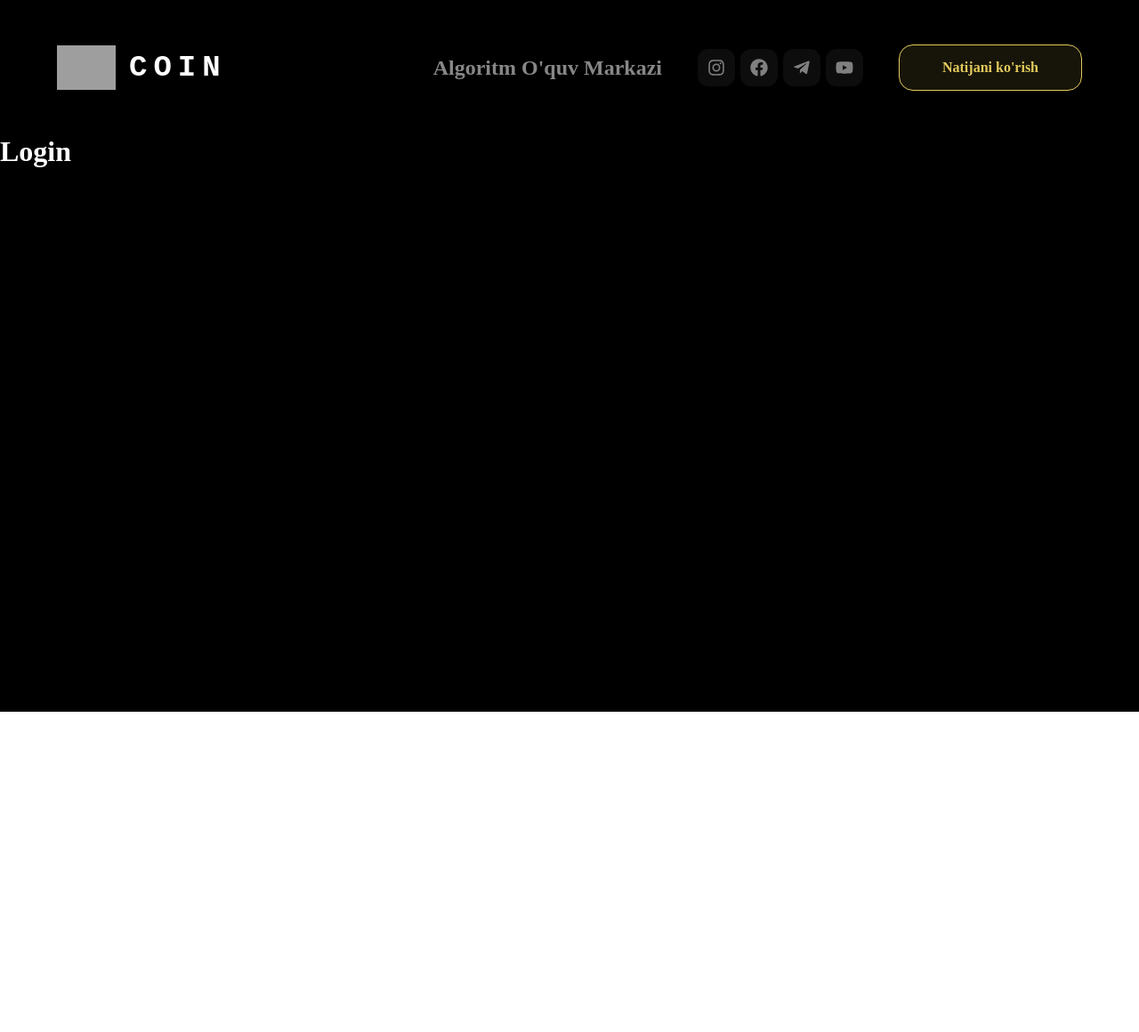
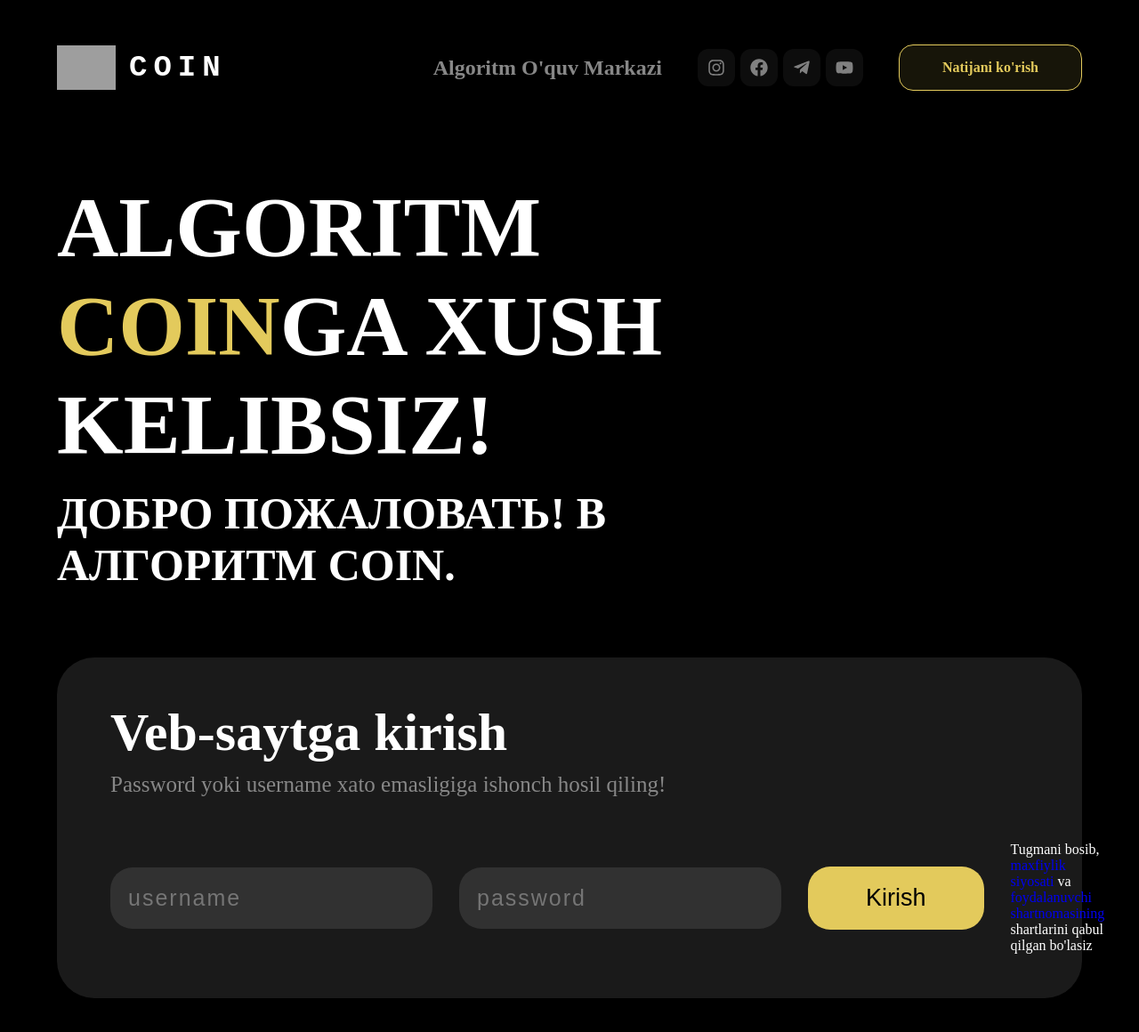
Before and after one commit to azimjonking/algoritmcoin, a React (Create React App) app: page / in a window 1280 px wide. Shown: the top 1160 px of the page at 89% size. Before the commit the page ends 800 px from the top, so only its background shows below. Built offline with nearby package versions, Linux system fonts and the light colour scheme; grey boxes are pictures that could not be loaded.

Commit message:
login page is started

```diff
--- a/src/App.css
+++ b/src/App.css
@@ -9,3 +9,29 @@
   width: 90%;
   margin: 0 auto;
 }
+
+.section-title {
+  font-size: var(--biggest-fs);
+  color: var(--text-color);
+  font-weight: 900;
+}
+
+.section-title span {
+  color: var(--main-color);
+}
+
+.section-subtitle {
+  margin-top: 15px;
+  font-size: var(--big-fs);
+  color: var(--text-color);
+  font-weight: 700;
+}
+
+.btn {
+  padding: 20px 65px;
+  text-align: center;
+  border-radius: 25px;
+  background: var(--main-color);
+  font-size: 27px;
+  color: #000;
+}
--- a/src/App.js
+++ b/src/App.js
@@ -8,11 +8,10 @@ import Admin from "./routes/admin/Admin";
 
 function App() {
   // const [isLogin, setIsLogin] = useState(false);
-
+  let isLogin = false;
   return (
     <div className="App">
-      {/* <Header isLogin={isLogin} /> */}
-      <Header />
+      <Header isLogin={isLogin} />
       <Routes>
         <Route path="/admin" element={<Admin />} />
         <Route path="/" element={<Login />} />
--- a/src/components/header/Header.css
+++ b/src/components/header/Header.css
@@ -1,10 +1,15 @@
 header {
-  padding-top: 50px;
-  padding-bottom: 50px;
+  width: 100%;
+  padding: 50px 5%;
   display: flex;
   align-items: center;
   justify-content: flex-end;
   gap: 40px;
+  position: fixed;
+  top: 0;
+  left: 0;
+  background: #000;
+  z-index: 10;
 }
 
 header .logo {
@@ -24,12 +29,14 @@ header .logo span {
   font-weight: 900;
   letter-spacing: 7px;
   font-family: monospace;
+  user-select: none;
 }
 
 header .edu-name {
   font-size: 24px;
   font-weight: 600;
   color: var(--primary-color);
+  user-select: none;
 }
 
 header .result {
--- a/src/components/header/Header.jsx
+++ b/src/components/header/Header.jsx
@@ -5,7 +5,7 @@ import Navbar from "../navbar/Navbar";
 
 const Header = ({ isLogin }) => {
   return (
-    <header className="container">
+    <header>
       <Link to="/" className="logo">
         <img src="./assets/logo.png" alt="Algoritm" />
         <span>COIN</span>
@@ -20,9 +20,9 @@ const Header = ({ isLogin }) => {
           <span>Coin List</span>
         </div>
       )}
-      {true && <SocialNetwork />}
-      {false && <Navbar />}
-      {true && (
+      {!isLogin && <SocialNetwork />}
+      {isLogin && <Navbar />}
+      {!isLogin && (
         <Link to="result" className="result">
           Natijani ko'rish
         </Link>
--- a/src/routes/login/Login.css
+++ b/src/routes/login/Login.css
@@ -0,0 +1,46 @@
+.login {
+  min-height: 100dvh;
+  padding-top: 200px;
+  padding-bottom: 80px;
+}
+
+.login-header {
+  width: 60%;
+}
+
+.login-form {
+  margin-top: 75px;
+  width: 100%;
+  padding: 50px 60px;
+  border-radius: 42px;
+  background: rgba(255, 255, 255, 0.1);
+}
+
+.login-form__title {
+  font-size: var(--bigger-fs);
+  font-weight: 900;
+  color: var(--text-color);
+}
+
+.login-form__subtitle {
+  margin-top: 10px;
+  font-size: 25px;
+  font-weight: normal;
+  color: var(--primary-color);
+}
+
+.login-form__container {
+  margin-top: 50px;
+  display: flex;
+  align-items: center;
+  gap: 30px;
+}
+
+.login-form__container > input {
+  padding: 20px;
+  border-radius: 25px;
+  background: rgba(255, 255, 255, 0.1);
+  font-size: 25px;
+  color: var(--text-color);
+  letter-spacing: 2px;
+}
--- a/src/routes/login/Login.jsx
+++ b/src/routes/login/Login.jsx
@@ -1,11 +1,37 @@
 import React from "react";
+import { Link } from "react-router-dom";
 import "./Login.css";
 
 const Login = () => {
   return (
-    <div>
-      <h1>Login</h1>
-    </div>
+    <section className="login container">
+      <div className="login-header">
+        <h1 className="section-title">
+          ALGORITM <span>COIN</span>GA XUSH KELIBSIZ!
+        </h1>
+        <p className="section-subtitle">ДОБРО ПОЖАЛОВАТЬ! В АЛГОРИТМ COIN.</p>
+      </div>
+      <form action="#" className="login-form">
+        <div className="login-form__header">
+          <h3 className="login-form__title">Veb-saytga kirish</h3>
+          <p className="login-form__subtitle">
+            Password yoki username xato emasligiga ishonch hosil qiling!
+          </p>
+        </div>
+        <div className="login-form__container">
+          <input type="text" placeholder="username" />
+          <input type="password" placeholder="password" />
+          <button type="button" className="btn">
+            Kirish
+          </button>
+          <p>
+            Tugmani bosib, <Link to="/">maxfiylik siyosati</Link> va{" "}
+            <Link to="/">foydalanuvchi shartnomasining</Link> shartlarini qabul
+            qilgan bo'lasiz
+          </p>
+        </div>
+      </form>
+    </section>
   );
 };
 
```
